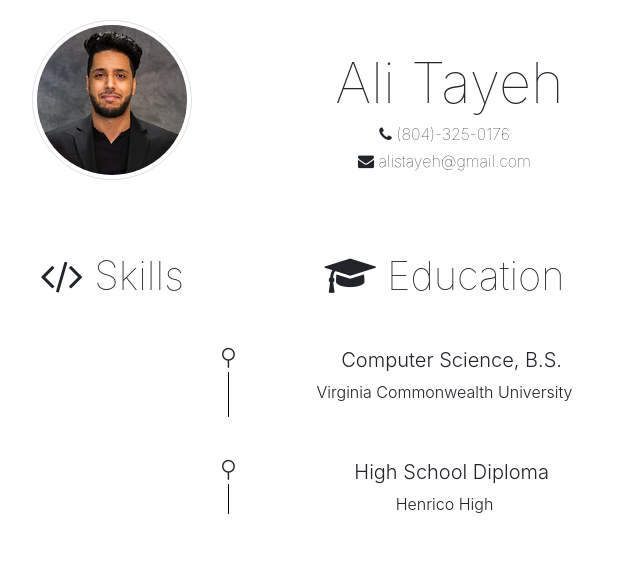
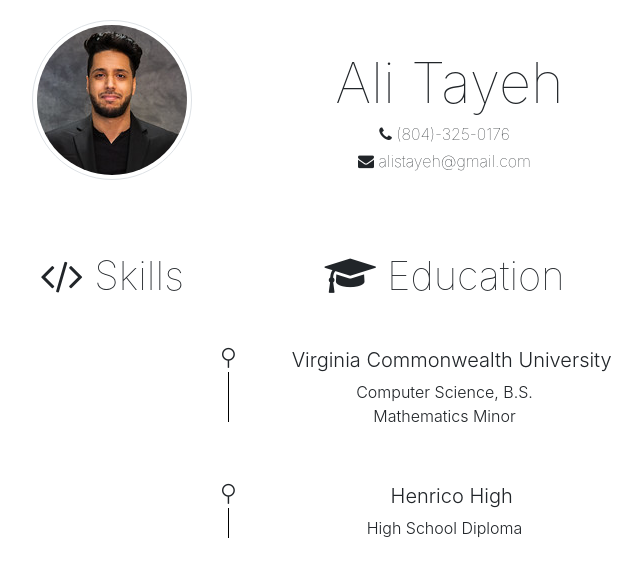
Before and after one commit to a-tayeh/a-tayeh.github.io, an Angular app: page / in a window 1280 px wide. Shown: the top 576 px of the page, without its empty margins (53-695 px from the left). Built offline with nearby package versions, Linux system fonts and the light colour scheme; what angular-font-awesome would draw is missing.

Commit message:
add circle lines

```diff
--- a/src/app/app.component.html
+++ b/src/app/app.component.html
@@ -35,19 +35,21 @@
       <h5 class="text-center font-weight-light">
         <span><i class="fa fa-neuter cir"></i></span>
         <p><span class="dwn-line-vcu"></span></p>
-        Computer Science, B.S.
+        Virginia Commonwealth University
       </h5>
       <p class="text-center font-weight-light">
-        Virginia Commonwealth University
+        Computer Science, B.S.
+        <br />
+        Mathematics Minor
       </p>
       <br />
       <h5 class="text-center font-weight-light">
         <span><i class="fa fa-neuter cir"></i></span>
         <p><span class="dwn-line-hs"></span></p>
-        High School Diploma
+        Henrico High
       </h5>
       <p class="text-center font-weight-light">
-        Henrico High
+        High School Diploma
       </p>
     </div>
     <div class="col"></div>
--- a/src/app/app.component.scss
+++ b/src/app/app.component.scss
@@ -12,7 +12,7 @@
 .dwn-line-vcu {
   float: left;
   border-left: 1px solid black;
-  height: 45px;
+  height: 50px;
   margin-top: 24px;
   margin-left: -8px;
 }
```
